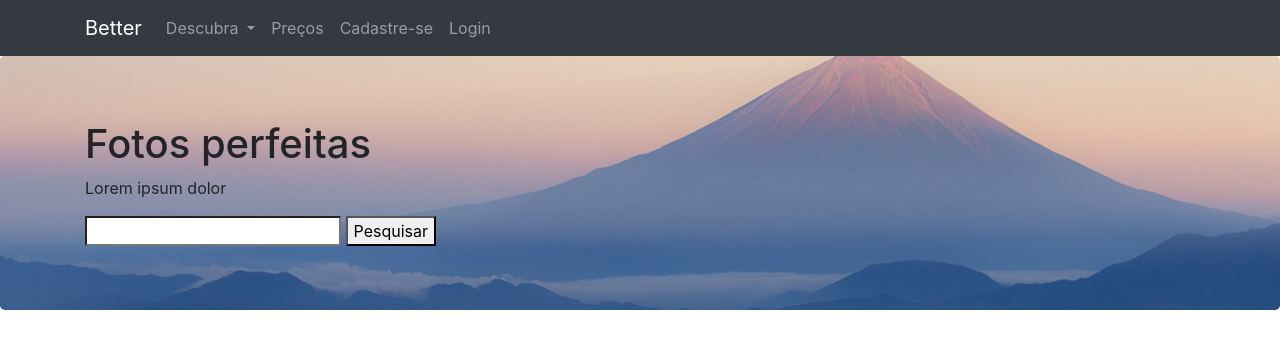
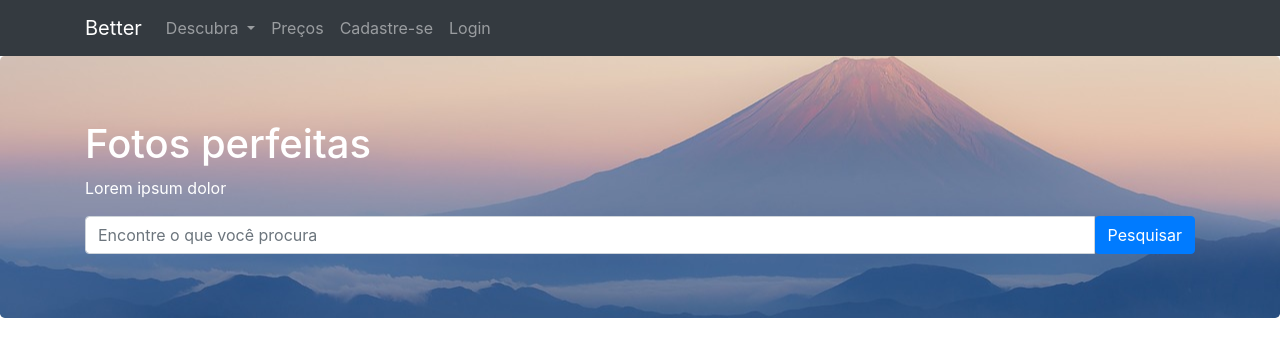
Before and after one commit to marcusfernandes9/projeto-better, a plain HTML site: page index.html in a window 1280 px wide. Drawn offline with Linux system fonts and the light colour scheme.

Commit message:
Estilizando conteiner de busca

```diff
--- a/css/better-tema.css
+++ b/css/better-tema.css
@@ -2,4 +2,5 @@
   background-image: url(../img/vitrine.jpg);
   background-size: cover;
   background-position: center;
+  color: #fff;
 }
--- a/index.html
+++ b/index.html
@@ -52,9 +52,11 @@
       <div class="container">
         <h1>Fotos perfeitas</h1>
         <p>Lorem ipsum dolor</p>
-        <form>
-          <input type="search" />
-          <button>Pesquisar</button>
+        <form class="input-group">
+          <input type="search" class="form-control" placeholder="Encontre o que você procura" />
+          <span class="input-group-btn">
+            <button class="btn btn-primary">Pesquisar</button>
+          </span>
         </form>
       </div>
     </main>
```
